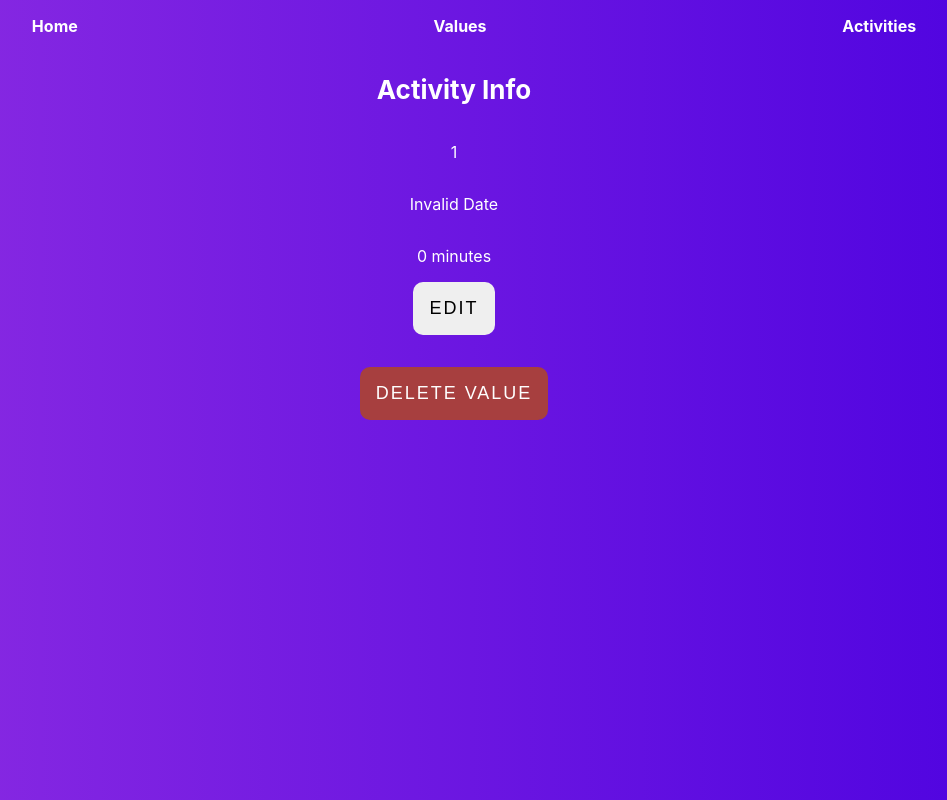
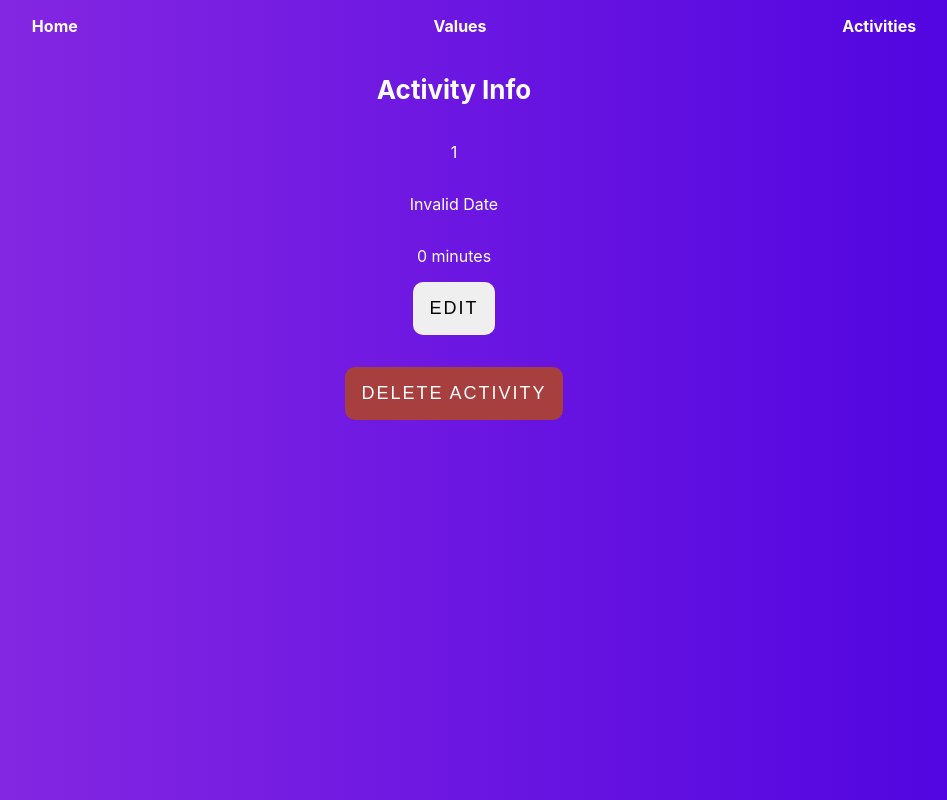
Before and after one commit to dacrands/values-client, a React (Create React App) app: page /activities/1/1 in a window 1280 px wide. Shown: the whole page, without its empty margins (186-1133 px from the left). Built offline with nearby package versions, Linux system fonts and the light colour scheme; no server answers.

Commit message:
Fix button text

```diff
--- a/src/components/ActivityInfo.tsx
+++ b/src/components/ActivityInfo.tsx
@@ -88,7 +88,7 @@ export default function ActivityInfo() {
           className="btn btn-delete"
           onClick={() => deleteActivityById(id, activity.name, history)}
         >
-          Delete Value
+          Delete Activity
         </button>
       </div>
     </div>
```
